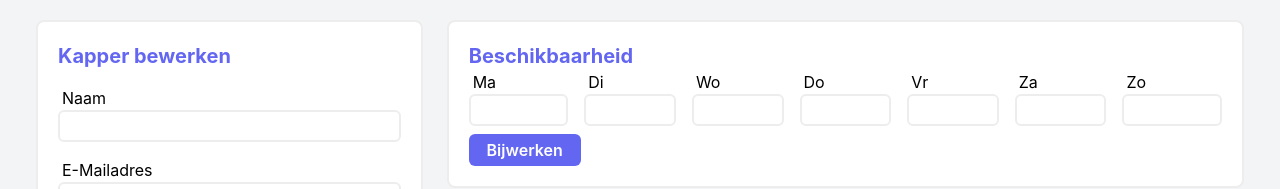
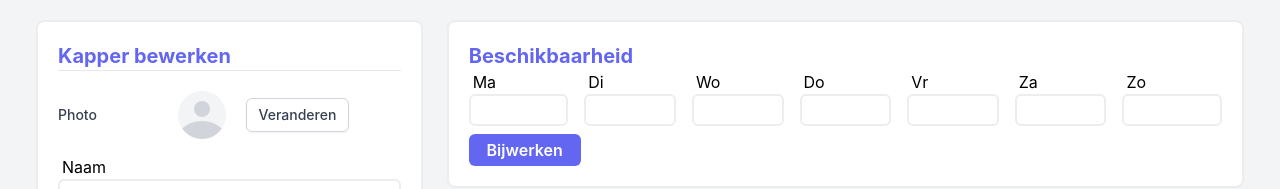
Before and after one commit to MeesPos/web.kappers-project, a Next.js app: page /dashboard/kapper/1 in a window 1280 px wide. Shown: the part 164-353 px from the top of the page. Built offline with nearby package versions, Linux system fonts and the light colour scheme; no server answers.

Commit message:
add profile pic input

```diff
--- a/components/KapperForm.tsx
+++ b/components/KapperForm.tsx
@@ -17,6 +17,33 @@ export function KapperForm({
 				<h3 className="text-xl font-bold text-indigo-500">
 					{formTitle}
 				</h3>
+				<div className="sm:grid sm:grid-cols-3 sm:items-center sm:gap-4 sm:border-t sm:border-gray-200 sm:pt-5">
+					<label
+						htmlFor="photo"
+						className="block text-sm font-medium text-gray-700"
+					>
+						Photo
+					</label>
+					<div className="mt-1 sm:col-span-2 sm:mt-0">
+						<div className="flex items-center">
+							<span className="h-12 w-12 overflow-hidden rounded-full bg-gray-100">
+								<svg
+									className="h-full w-full text-gray-300"
+									fill="currentColor"
+									viewBox="0 0 24 24"
+								>
+									<path d="M24 20.993V24H0v-2.996A14.977 14.977 0 0112.004 15c4.904 0 9.26 2.354 11.996 5.993zM16.002 8.999a4 4 0 11-8 0 4 4 0 018 0z" />
+								</svg>
+							</span>
+							<button
+								type="button"
+								className="ml-5 rounded-md border border-gray-300 bg-white py-2 px-3 text-sm font-medium leading-4 text-gray-700 shadow-sm hover:bg-gray-50 focus:outline-none focus:ring-2 focus:ring-indigo-500 focus:ring-offset-2"
+							>
+								Veranderen
+							</button>
+						</div>
+					</div>
+				</div>
 				<Input name="Naam" className="my-4" />
 				<Input name="E-Mailadres" className="my-4" />
 				<Input name="Wachtwoord" className="my-4" type="password" />
@@ -24,6 +51,7 @@ export function KapperForm({
 					name="Herhaal Wachtwoord"
 					className="my-4"
 					type="password"
+					value=""
 				/>
 				<button
 					type="submit"
```
Also changed, not shown: components/DashboardWrapper.tsx (+0 -8 lines).
